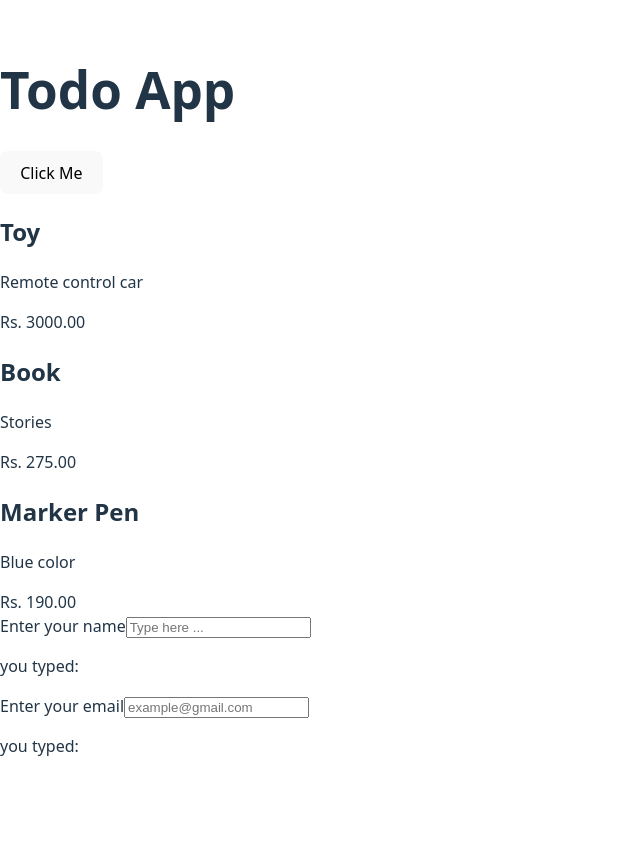
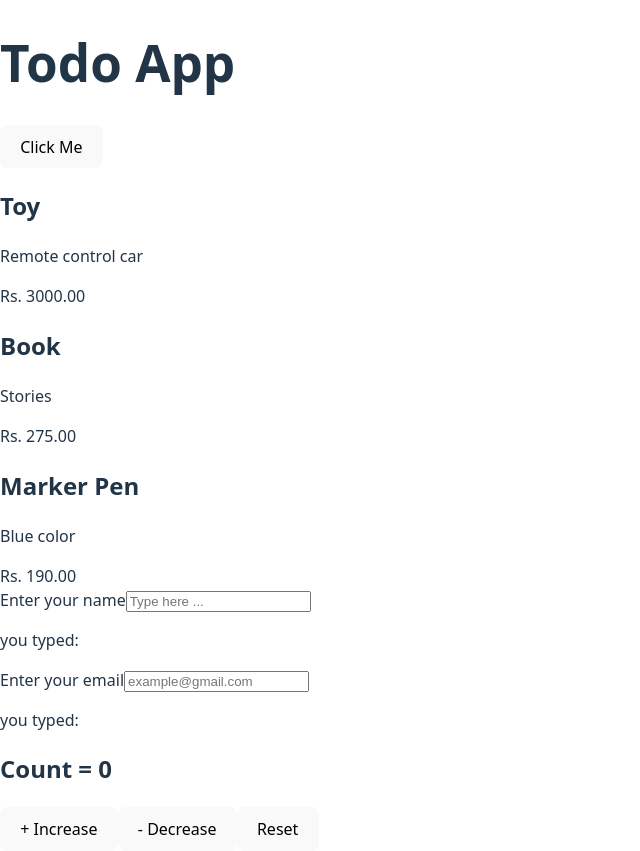
Before and after one commit to Randilwelikala/React-Todo-app, a React (Vite) app: page / in a window 1280 px wide. Shown: the whole page, without its empty margins (0-640 px from the left). Before the commit the page ends 800 px from the top, so only its background shows below. Built offline with nearby package versions, Linux system fonts and the light colour scheme.

Commit message:
added counter buttons

```diff
--- a/src/App.jsx
+++ b/src/App.jsx
@@ -1,6 +1,7 @@
 import Button from './components/button';
 import Card from './components/card';
 import Input from './components/input';
+import Counter from'./components/counter';
 
 function App(){
 
@@ -37,6 +38,9 @@ function App(){
         <Input lable="Enter your name" placeholder="Type here ..."></Input>
         <Input lable="Enter your email" placeholder="example@gmail.com"></Input>
 
+
+        <Counter></Counter>
+
     </div>
   );
 }
--- /dev/null
+++ b/src/components/counter.jsx
@@ -0,0 +1,16 @@
+import {useState} from 'react';
+
+function Counter(){
+    const [count,setCount]=useState(0);
+    return(
+        <div>
+            <h2>Count = {count} </h2>
+
+            <button onClick={()=>setCount(count+1)}>+ Increase</button>
+            <button onClick={() => setCount(count-1)}>- Decrease</button>
+            <button onClick={()=>setCount(0)}>Reset</button>
+        </div>
+    );
+}
+
+export default Counter;
```
